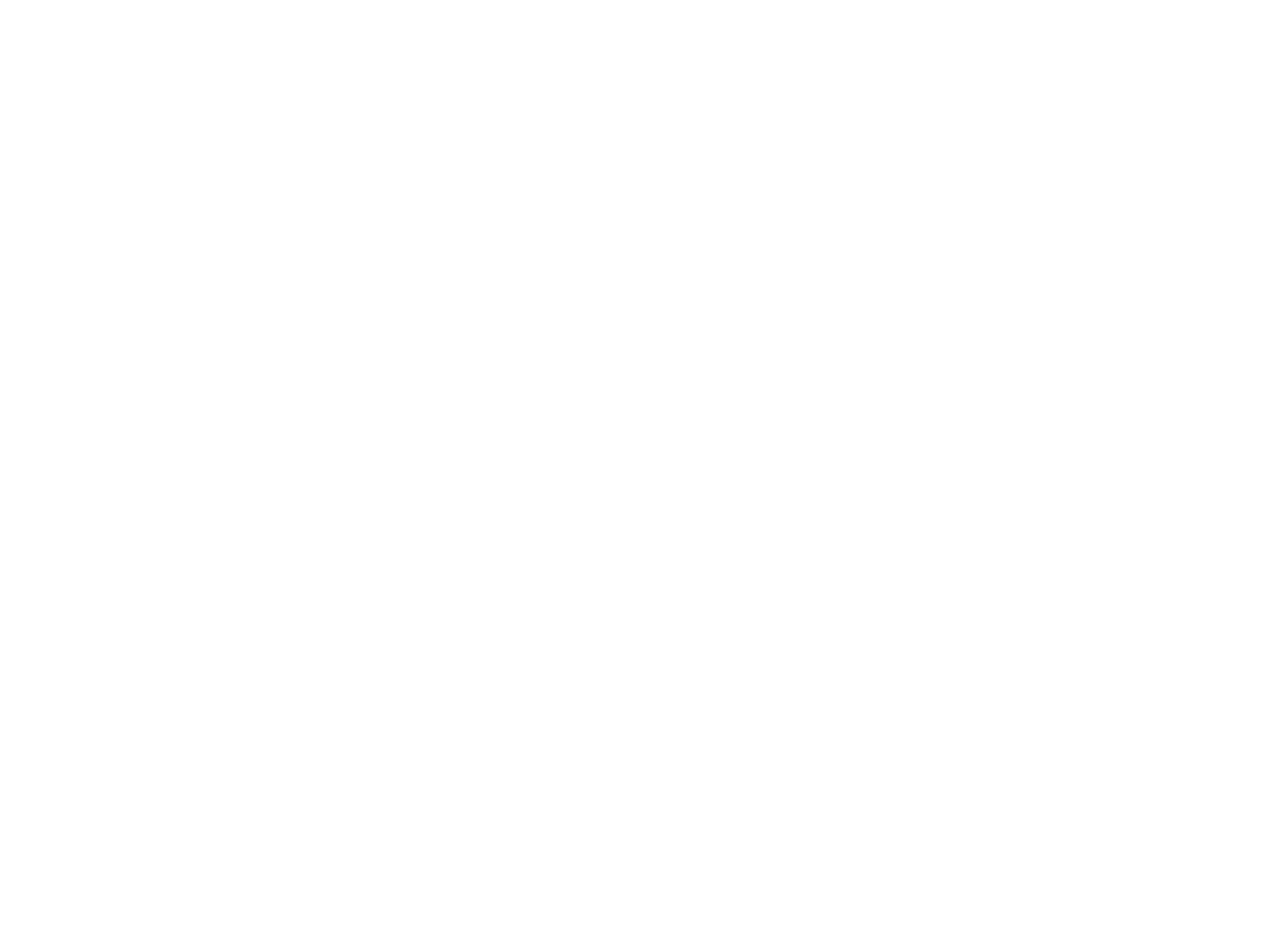
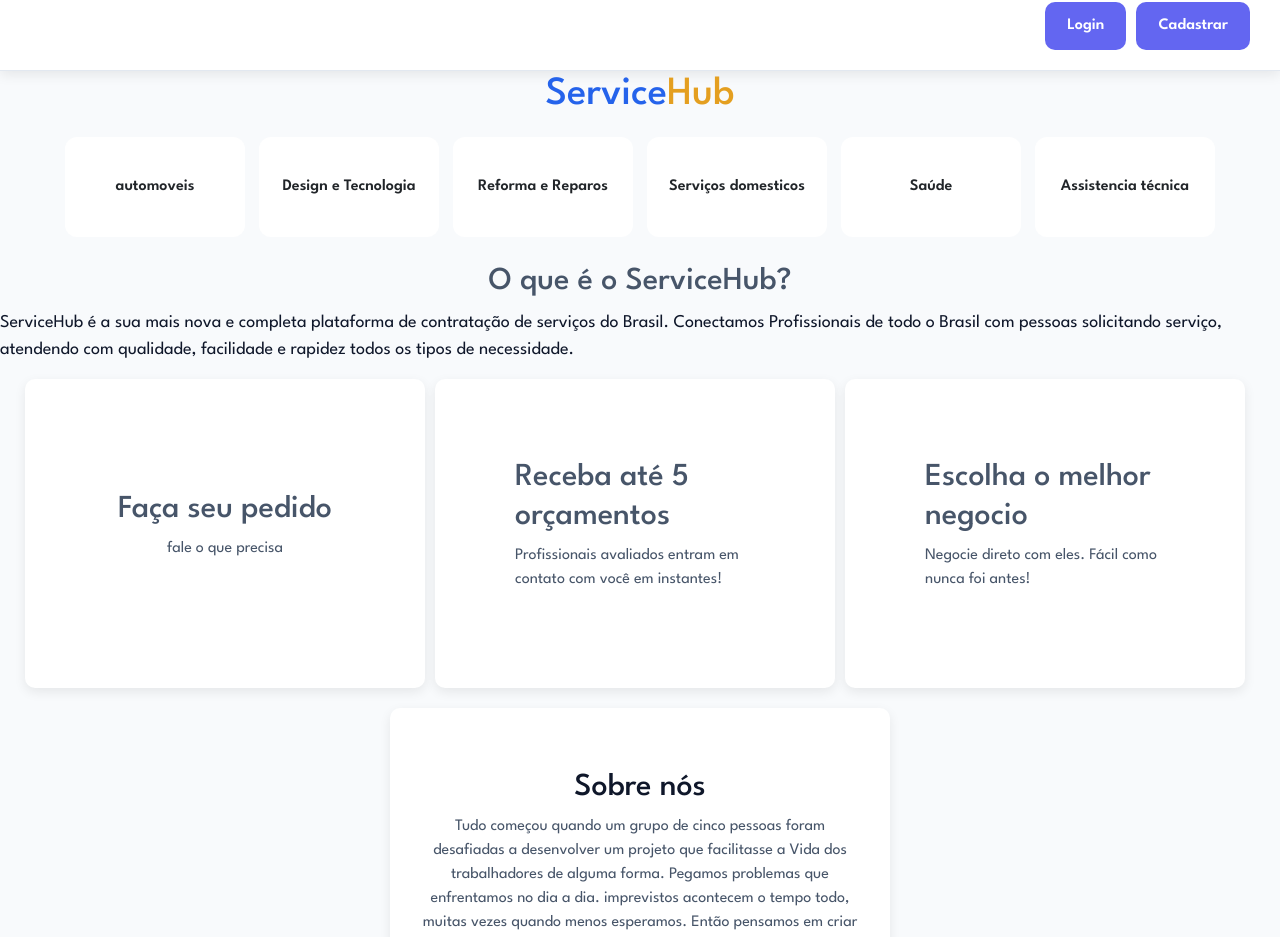
Before and after one commit to maria-gabriela18/pi-servicoja, a Next.js app: page / in a window 1280 px wide. Shown: the part 18-955 px from the top of the page. Before the commit the page ends 800 px from the top, so only its background shows below. Built offline with nearby package versions, Linux system fonts and the light colour scheme.

Commit message:
colei a pagina incial nessa pasta do projeto integrador e comecei a tela "listagem prestadores

```diff
--- a/app/page.js
+++ b/app/page.js
@@ -1,9 +1,85 @@
-import Image from "next/image";
 
-export default function Home() {
-  return (
-    <div>
+import "../home.css";
+export default function Page() {
 
-    </div>
-  );
+    return (
+        <div>
+
+            <header className="header">
+                <div>
+                    <button>Login</button>
+                    <button>Cadastrar</button>
+                </div>
+            </header>
+
+            <section>
+
+                <div className="titulo">
+                    <h1><span>Service</span>Hub</h1>
+                </div>
+
+
+                <div className="carrossel">
+                    <ul>
+                        <li>automoveis </li>
+                        <li>Design e Tecnologia</li>
+                        <li>Reforma e Reparos </li>
+                        <li>Serviços domesticos </li>
+                        <li>Saúde</li>
+                        <li>Assistencia técnica </li>
+                    </ul>
+                </div>
+
+
+                <div>
+
+                    <div className="informacao">
+
+                        <h2>O que é o ServiceHub?</h2>
+                        <p>
+                            ServiceHub é a sua mais nova e completa plataforma de contratação de serviços do Brasil. Conectamos Profissionais de todo o Brasil com pessoas solicitando serviço, atendendo com qualidade, facilidade e rapidez todos os tipos de necessidade.
+                        </p>
+
+                    </div>
+
+                    <div className="cardsFuncionamento">
+                        <div>
+                            <h2>Faça seu pedido</h2>
+                            <p>fale o que precisa</p>
+                        </div>
+
+                        <div>
+                            <h2>Receba até 5 orçamentos</h2>
+                            <p>Profissionais avaliados entram em contato com você em instantes!</p>
+                        </div>
+
+                        <div>
+                            <h2>Escolha o melhor negocio</h2>
+                            <p>Negocie direto com eles. Fácil como nunca foi antes!</p>
+                        </div>
+
+                    </div>
+
+                </div>
+
+
+                <div className="sobreNos">
+                    <div>
+                    <h2>Sobre nós</h2>
+                        <p>
+                            Tudo começou quando um grupo de cinco pessoas foram desafiadas a desenvolver um projeto que facilitasse a Vida dos trabalhadores de alguma forma. Pegamos problemas que enfrentamos no dia a dia. imprevistos acontecem o tempo todo, muitas vezes quando menos esperamos. Então pensamos em criar um site, onde de qualquer lugar, qualquer hora, você possa cadastrar o seu problema atual, e prestadores cadastrados no site pode se inscrever para resolver o seu problema. facil,rapido e gratis
+                        </p>
+                    </div>
+                </div>
+
+            </section>
+
+
+            <footer>
+                    <p>© 2026 ServiceHub - Todos os direitos reservados</p>
+            </footer>
+
+
+        </div>
+    )
 }
--- /dev/null
+++ b/home.css
@@ -0,0 +1,173 @@
+@import url('https://fonts.googleapis.com/css2?family=League+Spartan:wght@100..900&display=swap');
+
+body {
+    font-family: "League Spartan", sans-serif;
+    margin: 0;
+    padding: 0;
+    background-color: #f8fafc;
+
+}
+
+.header {
+    background: #fff;
+    box-shadow: 0 4px 12px rgba(0, 0, 0, 0.08);
+    padding: 20px;
+    text-align: end;
+    border-bottom: 1px solid #e2e8f0;
+}
+
+.header div button {
+    background-color: #6366f1;
+    color: white;
+    padding: 12px 22px;
+    border-radius: 10px;
+    margin-right: 10px;
+    border: none;
+    font-weight: 600;
+    cursor: pointer;
+    transition: 0.25s;
+}
+
+.header div button:hover {
+    background: #4f46e5;
+    transform: translateY(-2px);
+}
+
+section .titulo {
+    display: flex;
+    justify-content: center;
+
+}
+
+.titulo h1 {
+    color: rgb(228, 159, 32);
+}
+
+.titulo h1 span {
+    color: #2563eb;
+}
+
+.carrossel {
+    display: flex;
+    justify-content: center;
+    width: 100%;
+    overflow: hidden;
+    position: relative;
+}
+
+.carrossel ul {
+    display: flex;
+    gap: 14px;
+    overflow-x: auto;
+    scroll-behavior: smooth;
+    padding: 10px;
+}
+
+
+.carrossel ul::-webkit-scrollbar {
+    display: none;
+}
+
+.carrossel li {
+    list-style: none;
+    min-width: 180px;
+    height: 100px;
+    background: #fff;
+    border-radius: 12px;
+    display: flex;
+    align-items: center;
+    justify-content: center;
+    font-weight: 600;
+    cursor: pointer;
+    transition: 0.25s;
+}
+
+.carrossel li:hover {
+    transform: translateY(-5px);
+    background: #2563eb;
+    color: #fff;
+}
+
+
+.informacao {
+    display: flex;
+    justify-content: center;
+    align-items: center;
+    flex-direction: column;
+
+
+}
+
+.informacao p {
+    color: #0f172a;
+    font-size: 18px;
+}
+
+.informacao h2 {
+    color: #475569;
+}
+
+
+.cardsFuncionamento {
+
+    display: flex;
+    justify-content: center;
+
+}
+
+.cardsFuncionamento div {
+
+    display: flex;
+    justify-content: center;
+    align-items: center;
+    flex-direction: column;
+    background: #fff;
+    color: #475569;
+    margin-right: 10px;
+    width: 400px;
+    padding: 80px;
+    border-radius: 10px;
+    box-shadow: 0 4px 12px rgba(0, 0, 0, 0.08);
+}
+
+
+.sobreNos {
+    margin-top: 20px;
+    text-align: center;
+    display: flex;
+    justify-content: center;
+    align-items: center;
+    flex-direction: column;
+
+}
+
+.sobreNos div {
+    box-shadow: 0 4px 12px rgba(0, 0, 0, 0.08);
+    background: #fff;
+    color: #fff;
+    border-radius: 10px;
+    padding: 30px;
+    width: 500px;
+    height: 400px;
+    text-align: center;
+    display: flex;
+    justify-content: center;
+    align-items: center;
+    flex-direction: column;
+}
+
+.sobreNos div h2 {
+    color: #0f172a;
+}
+
+.sobreNos div p {
+    color: #475569;
+}
+
+footer {
+    margin-top: 30px;
+    background-color: black;
+    color: white;
+    padding: 30px;
+    text-align: center;
+}
```
Also changed, not shown: app/listagem_prestadores/listagem_prestadores.css (added, +32 -0 lines), app/listagem_prestadores/page.js (+31 -5 lines).
